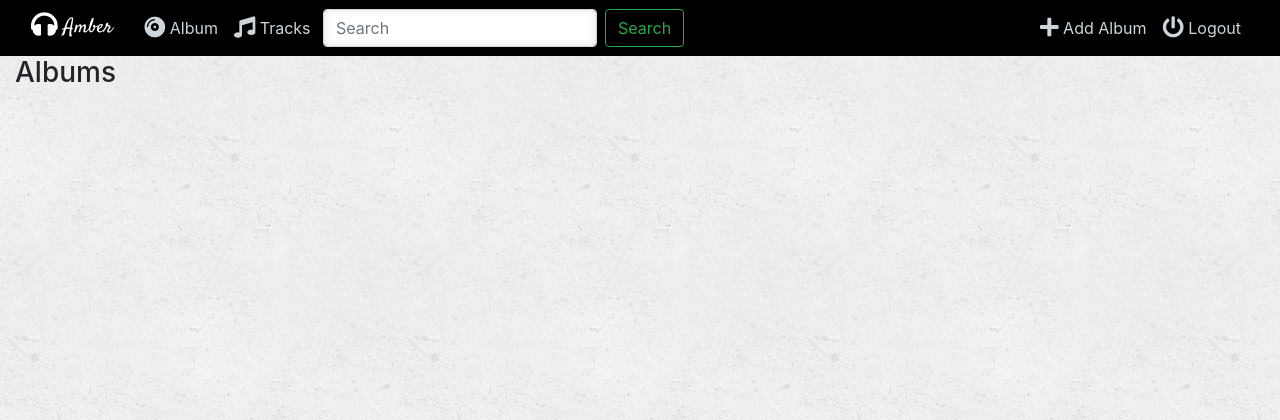
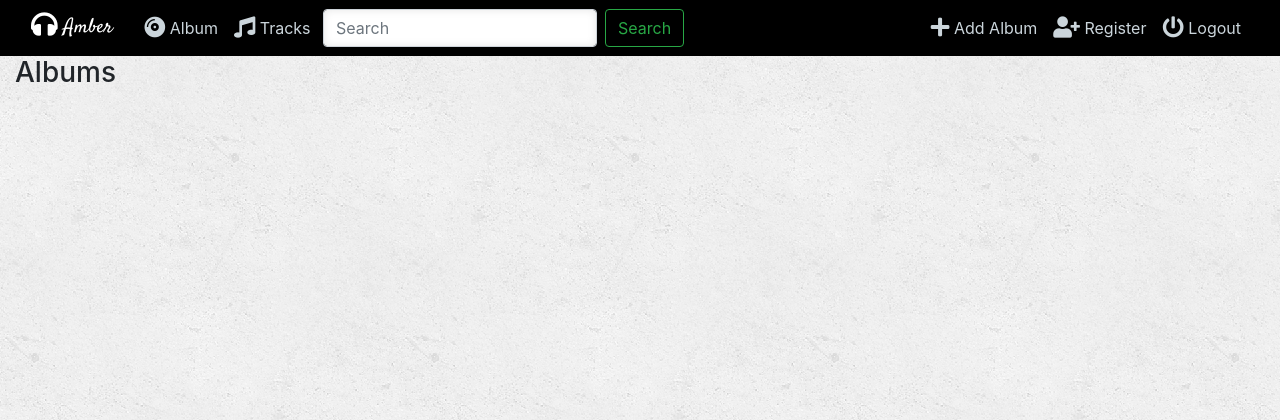
Before and after one commit to beingabeer/Storm-Cloud, a Django app: page /songs/ in a window 1280 px wide. Shown: the top 420 px of the page. Run offline with Django 3.2, Linux system fonts and the light colour scheme; data that the repository does not hold is empty; some libraries are stand-ins or nearby versions.

Commit message:
Added Register font awesome icon to the navbar

```diff
--- a/music_project/songs/templates/songs/base.html
+++ b/music_project/songs/templates/songs/base.html
@@ -40,6 +40,9 @@
                 <!-- Navbar right side -->
                 <div class="navbar-nav">
                     <a class="nav-item nav-link" href="{% url 'songs:album-add' %}"><i class="fa fa-plus fa-lg"></i>&nbsp;Add Album</a>
+
+                    <a class="nav-item nav-link" href="#"><i class="fa fa-user-plus fa-lg"></i>&nbsp;Register</a>
+
                     <a class="nav-item nav-link" href="#"><i class="fa fa-power-off fa-lg"></i>&nbsp;Logout</a>
                 </div>
                 </div>
```
